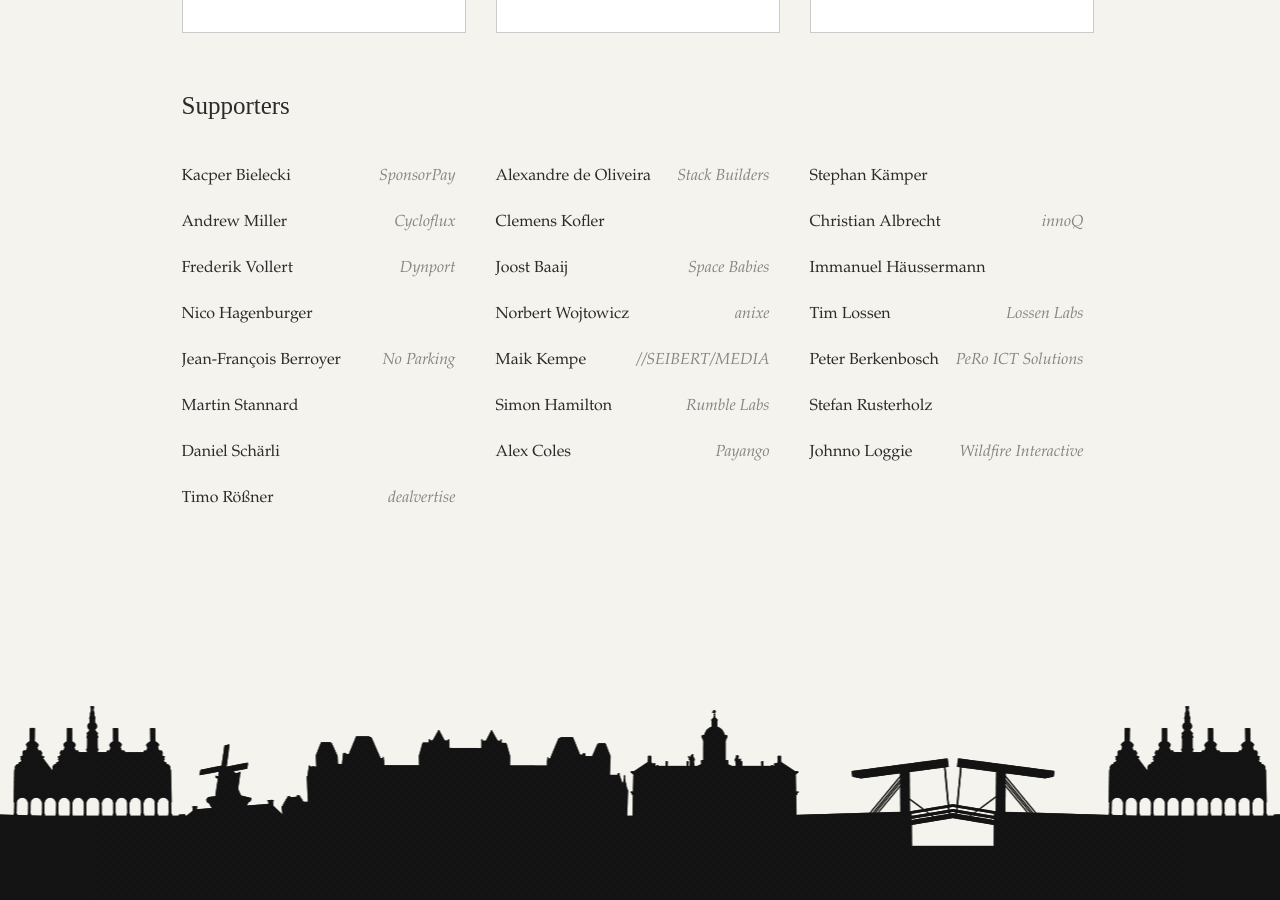
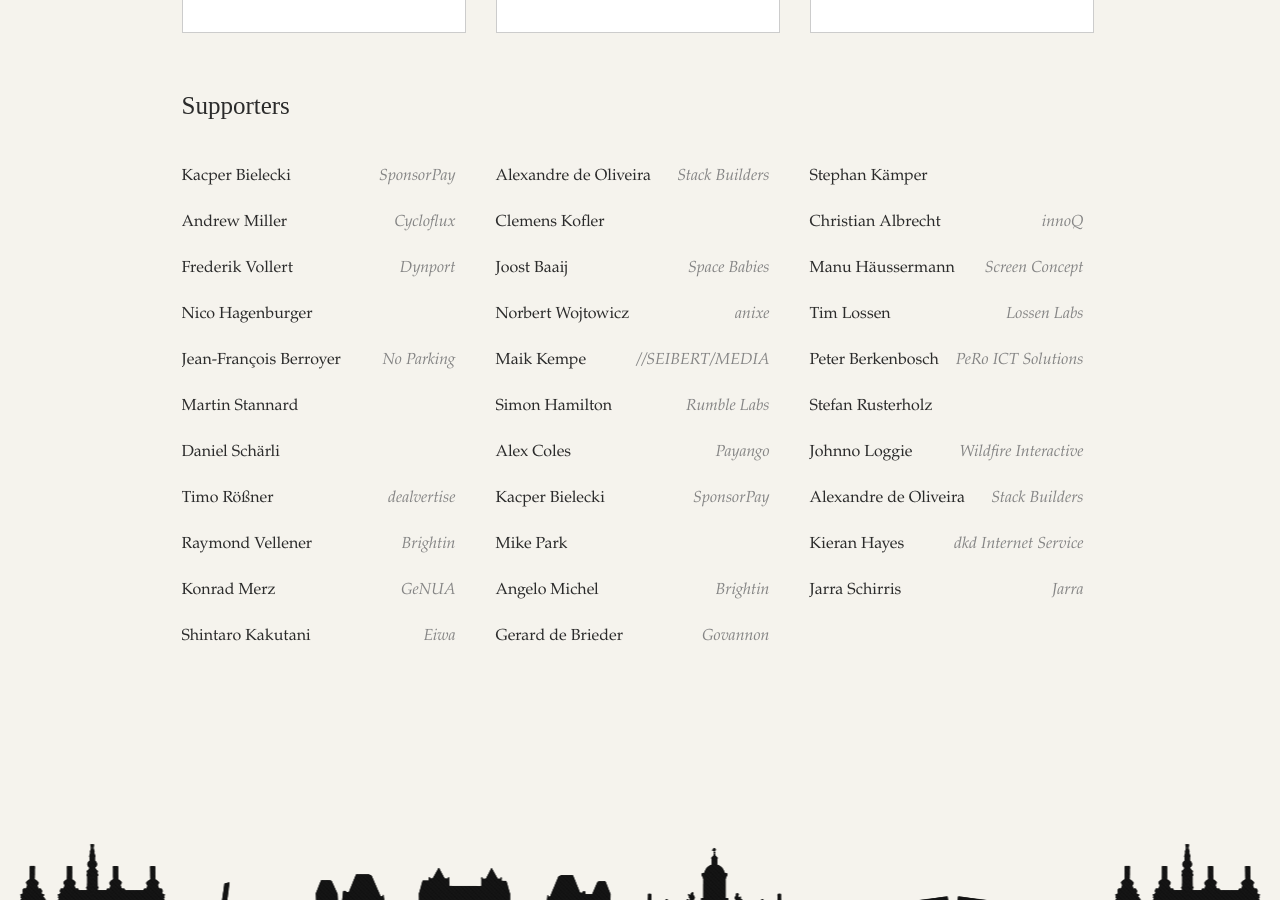
Before and after one commit to euruko2012/euruko2012.github.com, a Jekyll site: the page built from index.md, in a window 1280 px wide and 900 px high, scrolled down 3313 px. Built offline with Jekyll 4.4.1, drawn with Linux system fonts in a browser that asks for light colours; some web fonts are replaced; Markdown is read by kramdown in place of the engine named in the settings.

Commit message:
added all supporters

```diff
--- a/_layouts/homepage.html
+++ b/_layouts/homepage.html
@@ -151,7 +151,7 @@
         <li>Christian Albrecht <span>innoQ</span></li>
         <li>Frederik Vollert <span>Dynport</span></li>
         <li>Joost Baaij <span>Space Babies</span></li>
-        <li>Immanuel Häussermann</li>
+        <li>Manu Häussermann <span>Screen Concept</span></li>
         <li>Nico Hagenburger</li>
         <li>Norbert Wojtowicz <span>anixe</span></li>
         <li>Tim Lossen <span>Lossen Labs</span></li>
@@ -165,6 +165,16 @@
         <li>Alex Coles <span>Payango</span></li>
         <li>Johnno Loggie <span>Wildfire Interactive</span></li>
         <li>Timo Rößner <span>dealvertise</span></li>
+        <li>Kacper Bielecki <span>SponsorPay</span></li>
+        <li>Alexandre de Oliveira <span>Stack Builders</span></li>
+        <li>Raymond Vellener <span>Brightin</span></li>
+        <li>Mike Park</li>
+        <li>Kieran Hayes <span>dkd Internet Service</span></li>
+        <li>Konrad Merz <span>GeNUA</span></li>
+        <li>Angelo Michel <span>Brightin</span></li>
+        <li>Jarra Schirris <span>Jarra</span></li>
+        <li>Shintaro Kakutani <span>Eiwa</span></li>
+        <li>Gerard de Brieder <span>Govannon</span></li>
       </ul>
     </div>
   </section>
```
